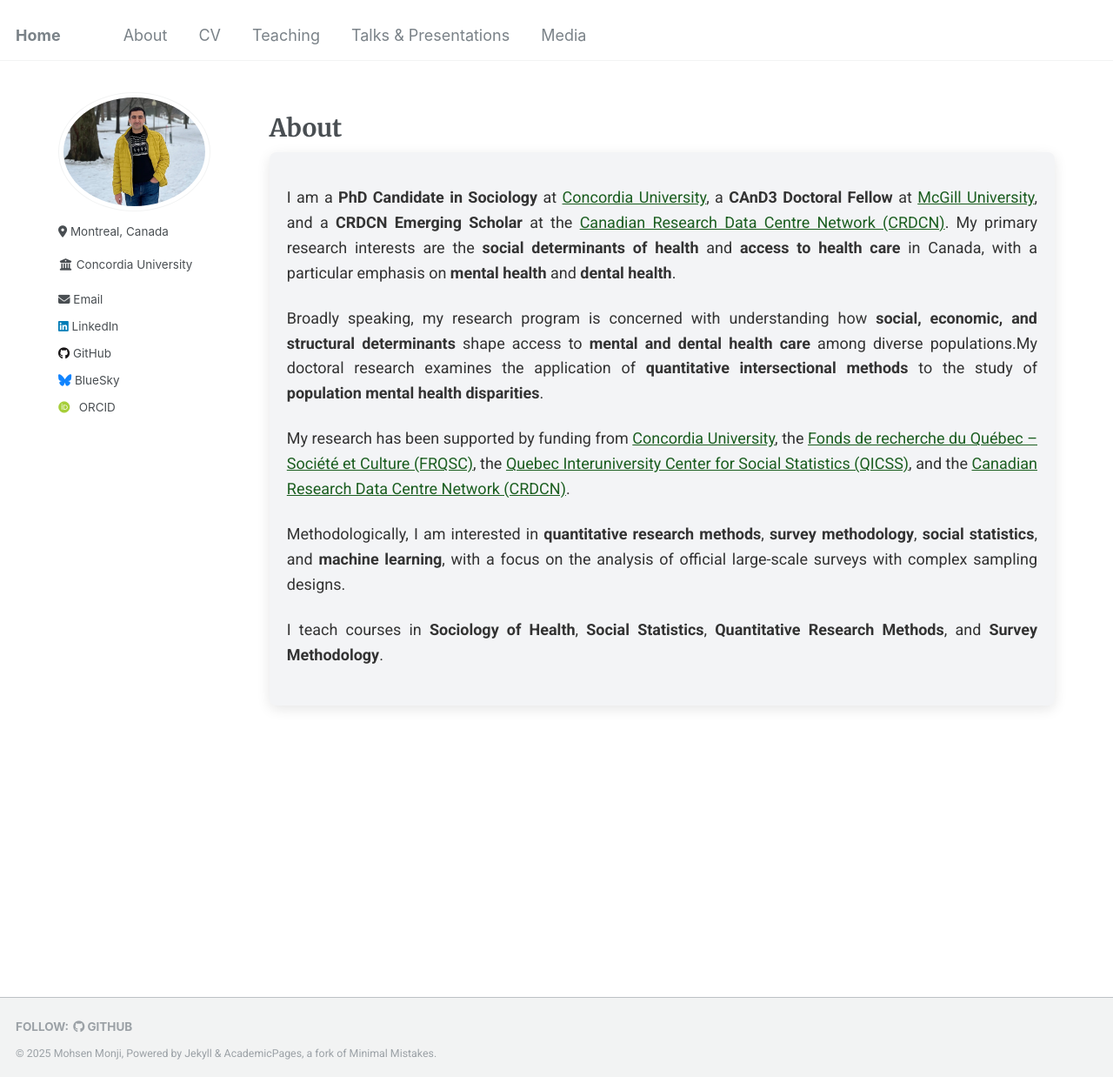
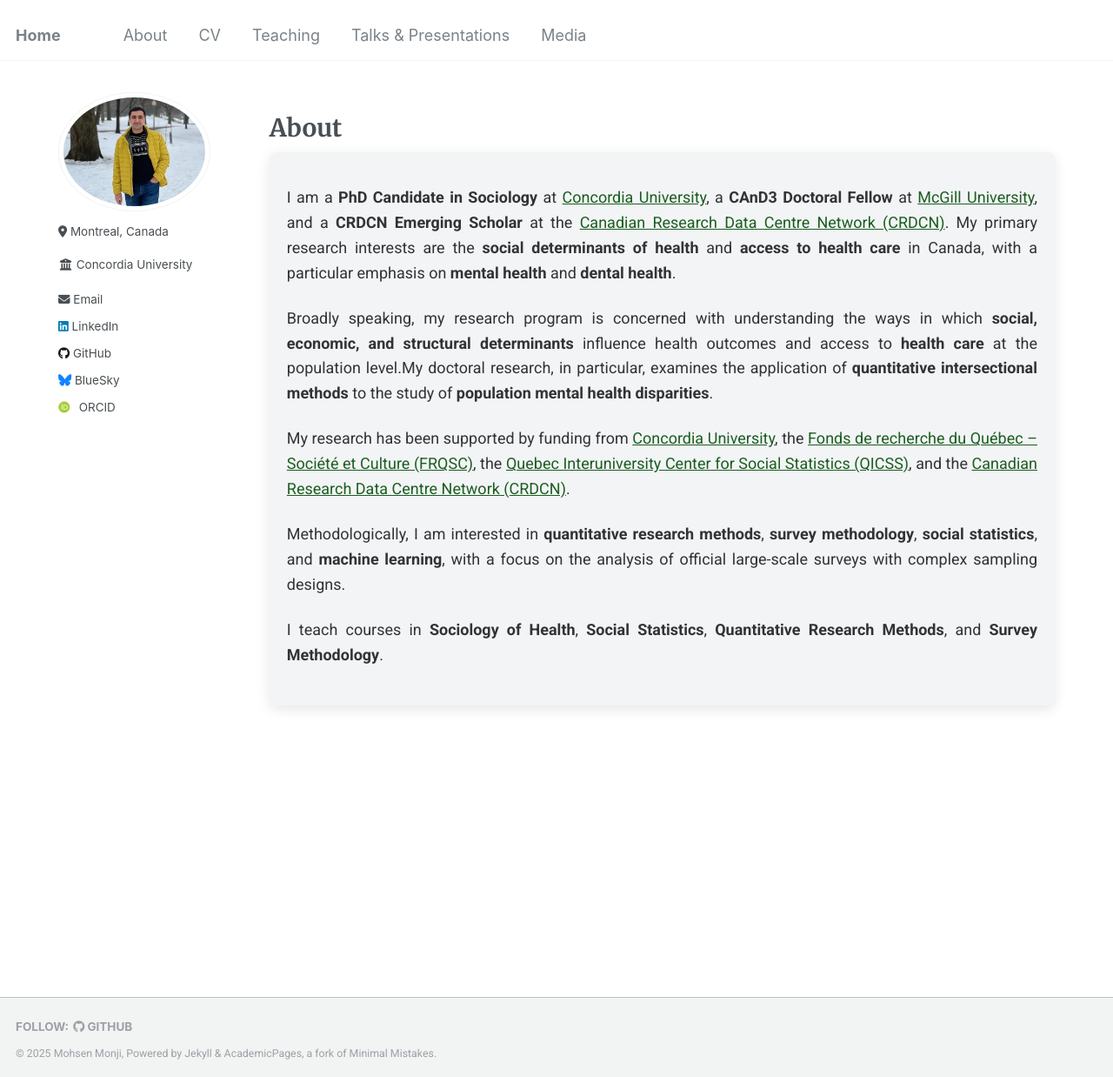
Before and after one commit to Mohsnmonji/mohsnmonji.github.io, a Jekyll site: the page built from about-me.md, in a window 1280 px wide and 1238 px high. Shown: the whole window at 87% size. Built offline with Jekyll 4.4.1, drawn with Linux system fonts in a browser that asks for light colours; some web fonts are replaced.

Commit message:
Update about-me.md

```diff
--- a/about-me.md
+++ b/about-me.md
@@ -95,9 +95,9 @@ author_profile: true
   </p>
 
   <p>
-    Broadly speaking, my research program is concerned with understanding how
-    <strong>social, economic, and structural determinants</strong> shape access to
-    <strong>mental and dental health care</strong> among diverse populations.My doctoral research examines the application of <strong>quantitative intersectional methods</strong>
+    Broadly speaking, my research program is concerned with understanding the ways in which
+    <strong>social, economic, and structural determinants</strong> influence health outcomes and access to
+    <strong>health care</strong> at the population level.My doctoral research, in particular, examines the application of <strong>quantitative intersectional methods</strong>
     to the study of <strong>population mental health disparities</strong>.
   </p>
 
```
